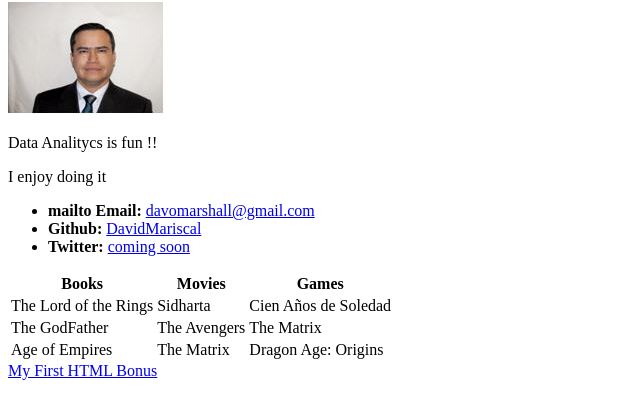
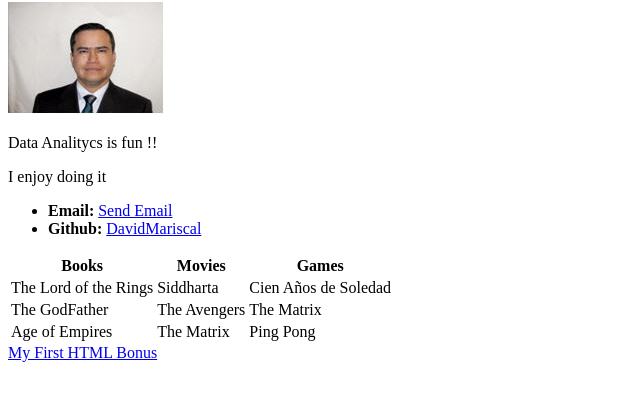
Before and after one commit to DavidMariscal/DavidMariscal.github.io, a plain HTML site: page index.html in a window 1280 px wide. Shown: the part 78-496 px from the top of the page, without its empty margins (0-640 px from the left). Drawn offline with Linux system fonts and the light colour scheme.

Commit message:
index update

```diff
--- a/index.html
+++ b/index.html
@@ -2,7 +2,7 @@
 <html lang="en-us">
 <head>
   <meta charset="UTF-8">
-  <title>Activity 1: Basic HTML Bio</title>
+  <title> Basic HTML Bio</title>
 </head>
 
 <body>
@@ -15,9 +15,9 @@
   <p>I enjoy doing it</p>
 
   <ul>
-    <li><strong> mailto Email:</strong> <a href="davomarshall@gmail.com">davomarshall@gmail.com</a></li>
-    <li><strong>Github:</strong> <a href="#">DavidMariscal</a></li>
-    <li><strong>Twitter:</strong> <a href="#">coming soon</a></li>
+    <li><strong>Email:</strong> <a href="mailto: david.mariscal@mindcraftmexico.com">Send Email</a></li>
+    <li><strong>Github:</strong> <a href="https://github.com/DavidMariscal">DavidMariscal</a></li>
+ <!--   <li><strong>Twitter:</strong> <a href="#">coming soon</a></li> -->
   </ul>
 
   <table>
@@ -28,7 +28,7 @@
     </tr>
     <tr>
       <td>The Lord of the Rings</td>
-      <td>Sidharta</td>
+      <td>Siddharta</td>
       <td>Cien Años de Soledad</td>
     </tr>
     <tr>
@@ -39,7 +39,7 @@
     <tr>
       <td>Age of Empires</td>
       <td>The Matrix</td>
-      <td>Dragon Age: Origins</td>
+      <td>Ping Pong</td>
     </tr>
   </table>
 
```
